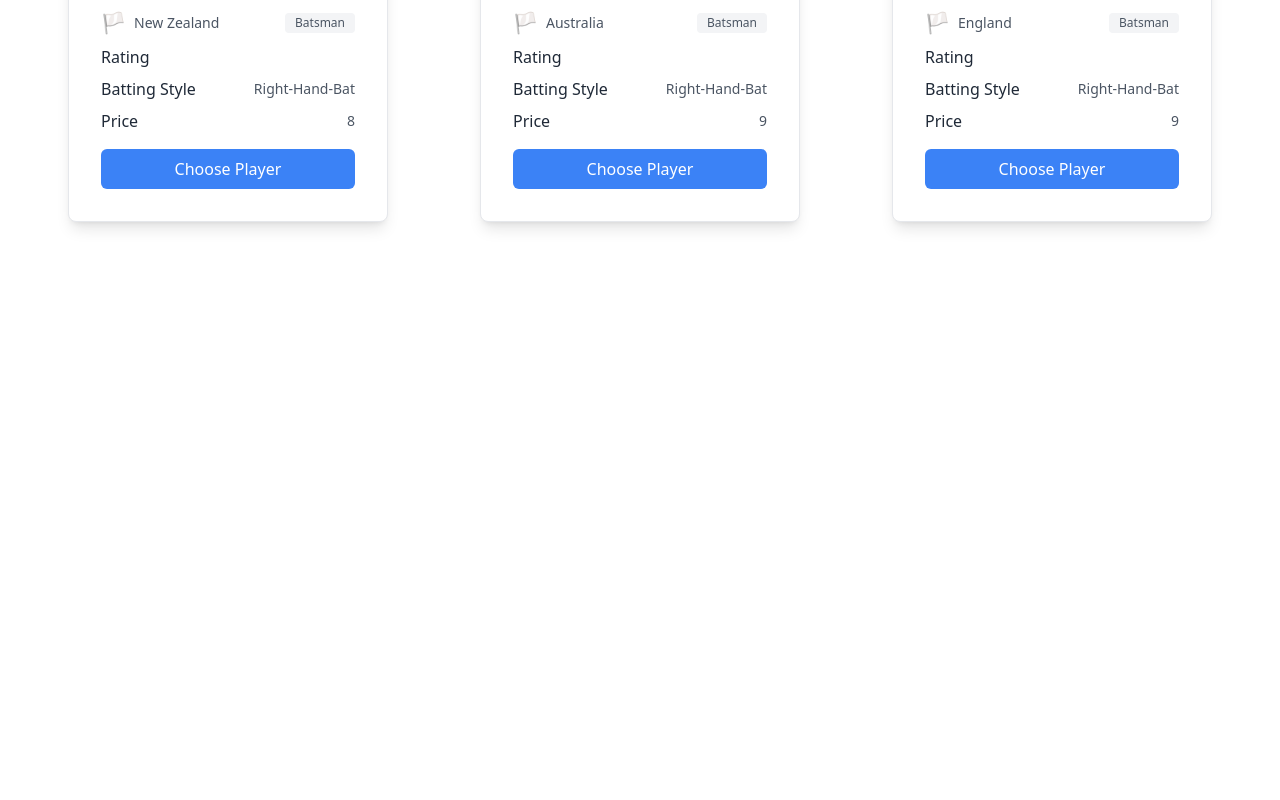
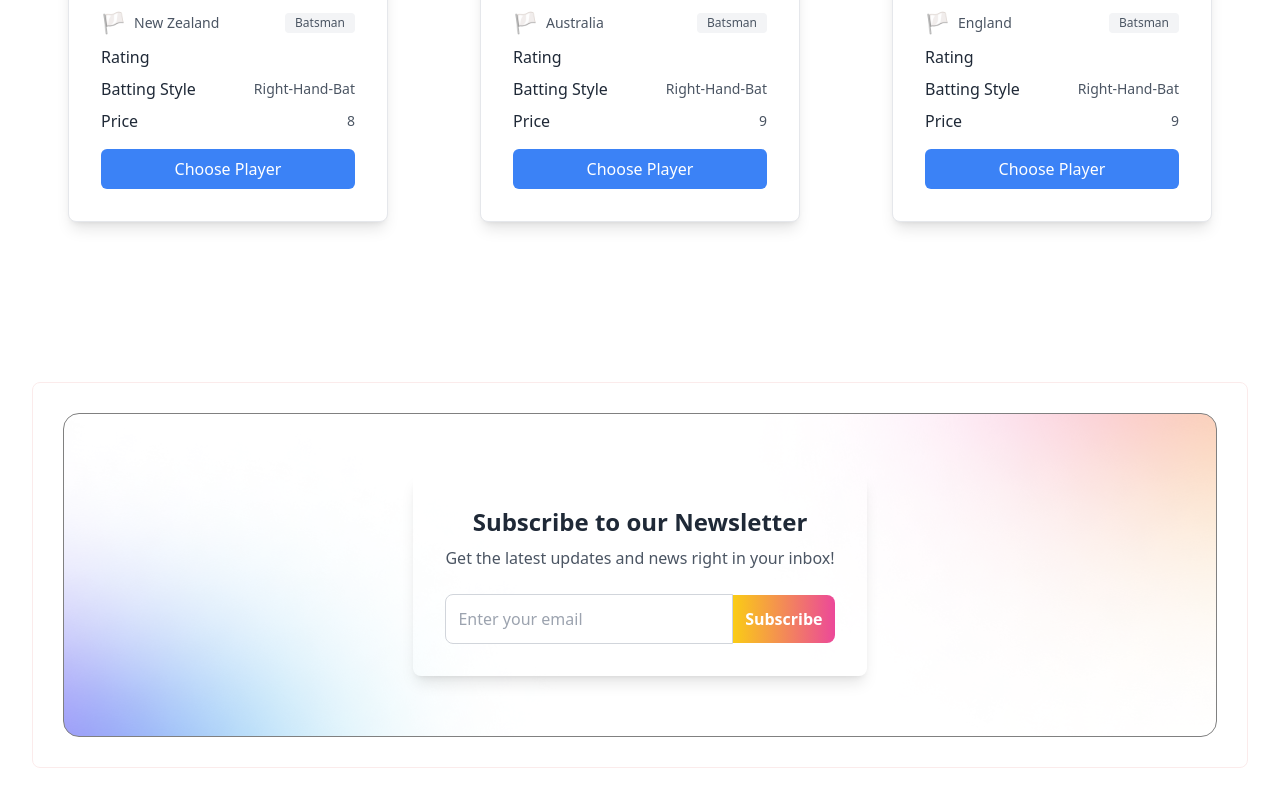
Before and after one commit to Bytes-Farabi/b10a7-dream-11-main, a React (Vite) app: page / in a window 1280 px wide. Shown: the part 2335-3135 px from the top of the page. Before the commit the page ends 2589 px from the top, so only its background shows below. Built offline with nearby package versions, Linux system fonts and the light colour scheme.

Commit message:
newsletter section added

```diff
--- a/src/AllComponents/Home/Home.jsx
+++ b/src/AllComponents/Home/Home.jsx
@@ -8,7 +8,7 @@ const Home = ({ handleActiveTab, isActive, handleCredit, credit, handleSelectedP
     return (
         <div>
             <Header credit={credit}></Header>
-            <Banner  handleCredit={handleCredit}></Banner>
+            <Banner handleCredit={handleCredit}></Banner>
             <div className="tab-row flex justify-between mt-10 items-center">
                 <div>
                     <h3 className="font-bold text-2xl">Available Players</h3>
@@ -36,15 +36,18 @@ const Home = ({ handleActiveTab, isActive, handleCredit, credit, handleSelectedP
 
             {/* shadow banner */}
 
-            {/* <div>
+            <div className="border border-[#c9111115] mt-40 rounded-lg">
+                <div>
                     <div className="flex items-center justify-center" style={{
-          backgroundImage: `url('/assets/banner.png')`,
+                        backgroundImage: `url('/assets/bg-shadow.png')`,
                         backgroundSize: 'cover',
                         backgroundPosition: 'center',
                         borderRadius: 16,
-          marginTop: 25
+                        padding: 20,
+                        margin: 30,
+                        border: '1px solid gray'
                     }}>
-                    <div className="bg-white rounded-lg shadow-lg p-6 max-w-lg mx-4 sm:mx-0">
+                        <div className="rounded-lg shadow-lg p-8 m-10 mx-4 sm:mx-0">
                             <h2 className="text-2xl font-semibold text-center mb-2">
                                 Subscribe to our Newsletter
                             </h2>
@@ -64,7 +67,8 @@ const Home = ({ handleActiveTab, isActive, handleCredit, credit, handleSelectedP
                             </div>
                         </div>
                     </div>
-            </div> */}
+                </div>
+            </div>
 
         </div>
     );
```
Lines whose indentation alone changed are shown as unchanged.
